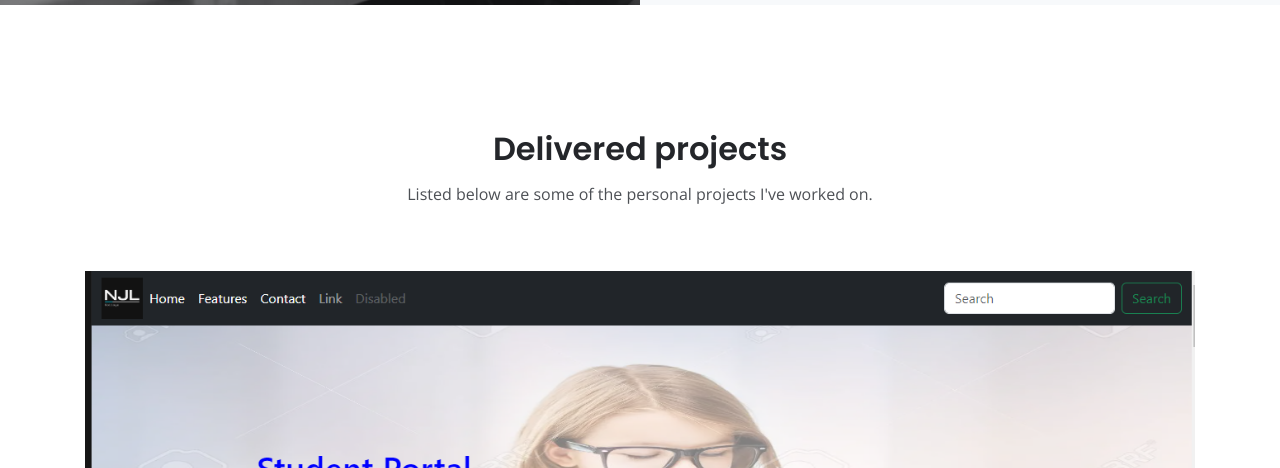
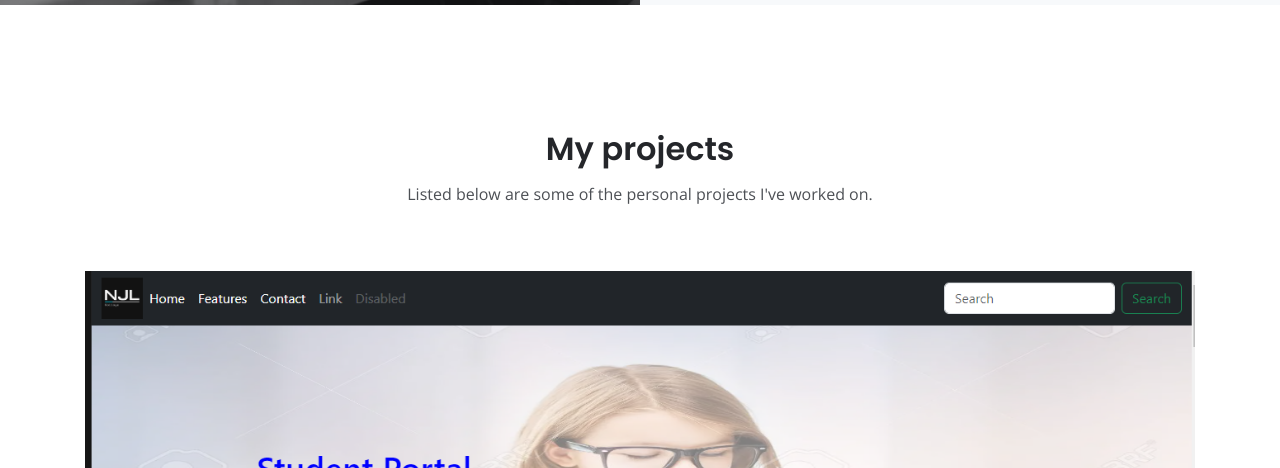
Before and after one commit to Irenimoyan/My-Portfolio, a plain HTML site: page index.html in a window 1280 px wide. Shown: the part 2801-3269 px from the top of the page. Drawn offline with nearby package versions, Linux system fonts and the light colour scheme.

Commit message:
Changed 'delivered Project' to'My project'

```diff
--- a/index.html
+++ b/index.html
@@ -228,7 +228,7 @@
         <div class="container">
             <div class="row">
                 <div class="col-lg-12">
-                    <h2 class="h2-heading">Delivered projects</h2>
+                    <h2 class="h2-heading">My projects</h2>
                     <p class="p-heading">Listed below are some of the personal projects I've worked on.</p>
                 </div> <!-- end of col -->
             </div> <!-- end of row -->
```
